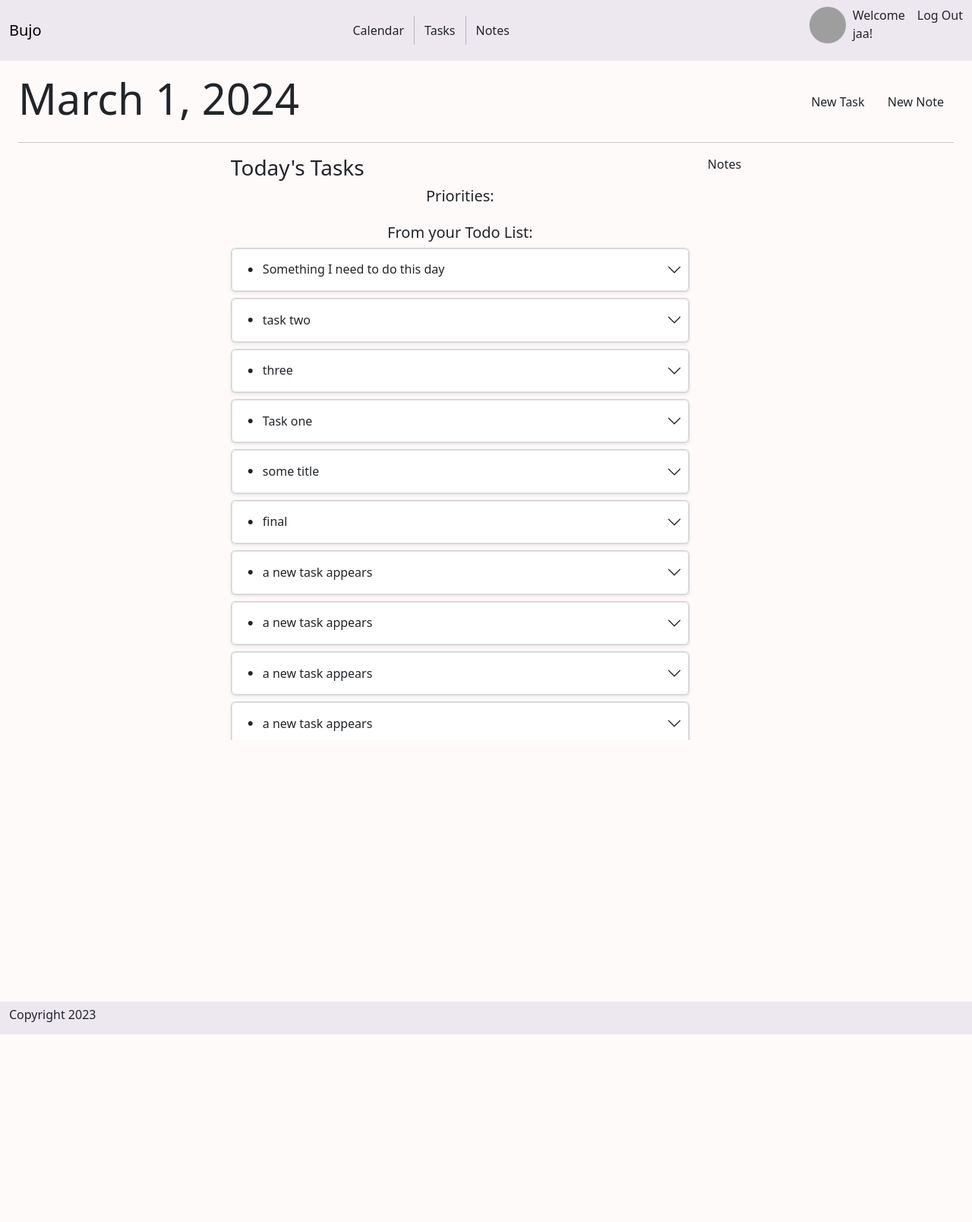
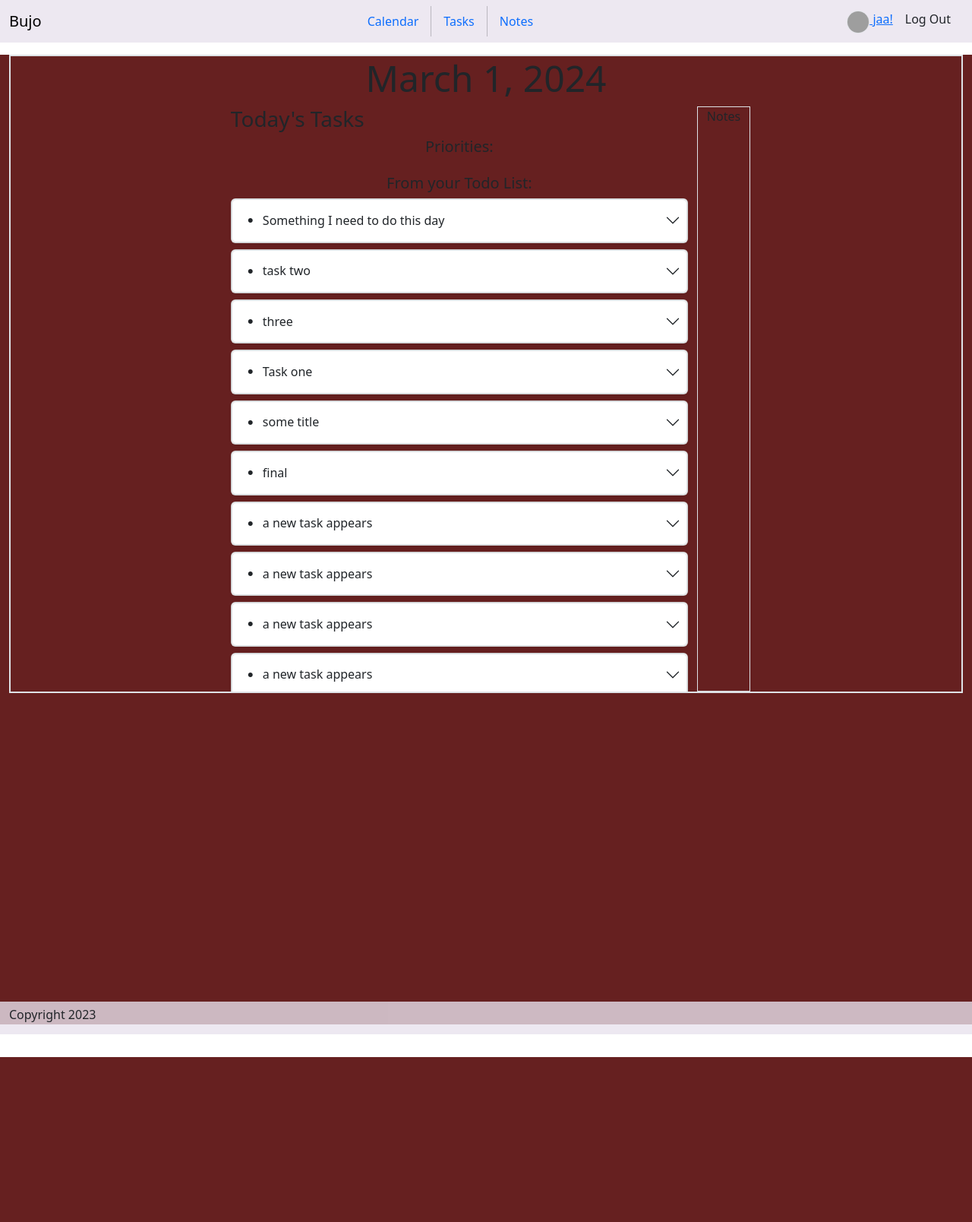
Before and after one commit to JaaliyahA/django_planner, a Django app: page /2024/3/1 in a window 1280 px wide. Shown: the whole page at 76% size. After the commit the page ends 1391 px from the top, so only its background shows below. Run offline with Django 4.2, Linux system fonts and the light colour scheme; a user stored in the database is signed in; data comes from the database, SQL or seed files in the repository; both versions use the stored data as it was after the commit; grey boxes are pictures that could not be loaded.

Commit message:
styling changes

```diff
--- a/planner/static/planner/styles.css
+++ b/planner/static/planner/styles.css
@@ -1,5 +1,9 @@
-.calendar {
-    width: 98%;
+ :root {
+     --app-height: 100vh
+ }
+
+ /* .calendar {
+
      margin: auto;
      font-size: 13px;
  }
@@ -10,19 +14,19 @@
  }
 
  .calendar th {
-    padding: 10px;
+
      text-align: center;
      font-size: 18px;
-}
+ } */
 
  .calendar td {
-    width: 200px;
+     /* max-width: 200px;
      height: 130px;
-    max-height: 100px;
+     max-height: 100px; */
      overflow: hidden;
      text-overflow: ellipsis;
      white-space: nowrap;
-    padding: 10px 0px 0px 5px;
+     /* padding: 10px 0px 0px 5px; */
  }
 
  .month {
@@ -34,8 +38,8 @@
  }
 
  .mainContent {
-    height: calc(100vh-85px);
-    background-color: #fffafa;
+     height: calc(100vh - 85px);
+     background-color: #662020;
  }
 
 
--- a/planner/templates/planner/day.html
+++ b/planner/templates/planner/day.html
@@ -3,20 +3,20 @@
 {% block main %}
 
 
-<div class="container-fluid mt-3">
-    <div class="row align-items-center justify-content-between">
-        <div class="col-auto">
-            <h1 class="display-4">{{date}}</h1>
+<div class="container-fluid mt-3 border border-2">
+    <div class="row">
+        <div class="col text-center">
+            <h1 class="display-5">{{date}}</h1>
         </div>
-        <div class="col-auto">
+        <!-- <div class="col">
             <a class="btn" href="{% url 'new_task' %}">New Task</a>
             <a class="btn" href="{% url 'new_note' %}">New Note</a>
-        </div>
+        </div> -->
 
     </div>
 
-    <hr class="mb-3">
-    <div class="row justify-content-center vh-100">
+
+    <div class="row justify-content-center">
         <div class="col-6">
             <h3>Today's Tasks</h3>
             <div class="row mb-3">
@@ -96,7 +96,7 @@
 
 
 
-        <div class="col-auto">
+        <div class="col-auto border border-1" style="max-height: 75vh;">
             <p>Notes</p>
             {% for note in notes %}
 
--- a/planner/templates/planner/layout.html
+++ b/planner/templates/planner/layout.html
@@ -18,50 +18,58 @@
 </head>
 
 <body class="">
-    <div class=" mainContent">
+    <div class="vh-100">
         <nav class="navbar sticky-top" style="background-color: #e9e2eec9;">
             <div class="container-fluid">
                 <a class="navbar-brand" href="{% url 'index' %}">Bujo</a>
                 {% if user.is_authenticated %}
-                <div class="d-flex justify-content-center align-items-center">
-                    <a class="btn" href="{% url 'calendar' %}">Calendar</a>
+                <ul class="nav">
+                    <li class="nav-item">
+                        <a class="nav-link" href="{% url 'calendar' %}">Calendar</a>
+                    </li>
                     <div class="vr"></div>
-                    <a class="btn" href="{% url 'taskList' %}">Tasks</a>
+                    <li class="nav-item">
+                        <a class="nav-link" href="{% url 'taskList' %}">Tasks</a>
+                    </li>
                     <div class="vr"></div>
-                    <a class="btn" href="{% url 'noteList' %}">Notes</a>
+                    <li class="nav-item">
+                        <a class="nav-link" href="{% url 'noteList' %}">Notes</a>
+                    </li>
+                </ul>
+
+
+                <div class="d-flex">
+                    <a class="nav-brand" href="{% url 'profile' %}">
+                        <img src="{{user.avatar.url}}" alt="User Avatar"
+                            class="d-inline-block align-text-top border rounded-circle" height="30" width="30">
+                        {{user.username}}!</a>
+                    <a class="mx-3 nav-link" href="{% url 'logout' %}">Log Out</a>
                 </div>
-                <div class="d-flex justify-content-between align-items-center">
-                    <div class="d-flex">
-                        <img src="{{user.avatar.url}}" alt="" class="border rounded-circle me-2" height="50" width="50">
-                        <p class="nav-text me-3">Welcome <a class="nav-link"
-                                href="{% url 'profile' %}">{{user.username}}!</a></p>
-                        <a class="nav-link" href="{% url 'logout' %}">Log Out</a>
-                    </div>
 
-                    {% else %}
+                {% else %}
+                <div class="">
                     <a class="nav-link me-2" href="{% url 'login' %}">Log In</a>
                     <a class="nav-link" href="{% url 'register' %}">Register</a>
-                    {% endif %}
+
                 </div>
+                {% endif %}
             </div>
         </nav>
 
         <main>
-            <div class="container-fluid mainContent ">
+            <div class="container-fluid mainContent">
                 {% block main %}
                 {% endblock %}
-
+            </div>
 
         </main>
         <nav class="navbar sticky-bottom" style="background-color: #e9e2eec9;">
             <div class="container-fluid">
                 <h6 class="nav-text">Copyright 2023</h6>
+            </div>
+        </nav>
+    </div>
 
-            </div>
-    </div>
-    </nav>
-    </div>
-    </div>
 </body>
 
 </html>
--- a/planner/views.py
+++ b/planner/views.py
@@ -6,10 +6,6 @@ import datetime
 from django.contrib.auth.decorators import login_required
 from .forms  import TaskForm, NoteForm, UserForm
 from django.db.models import Q
-
-
-# Create your views here.
-
 from django.contrib.auth import authenticate, login, logout
 from django.db import IntegrityError
 from django.http import HttpResponse, HttpResponseRedirect
@@ -21,18 +17,20 @@ from .models import User, ToDoList, Task, Note
 
 class CalendarView(ListView):
     model = Task
-    template_name = 'planner/index.html'
+    template_name = 'planner/calendar.html'
 
     def get_context_data(self, **kwargs):
         context = super().get_context_data(**kwargs)
 
         # use today's date for the calendar
         d = get_date(self.request.GET.get('month', None))
+        print(d)
 
         cal = Calendar(d.year, d.month)
 
         html_cal = cal.formatmonth(withyear=True)
         context['calendar'] = mark_safe(html_cal)
+        context['date'] = f'{MONTHS[d.month - 1]} {d.year}'
 
         context['prev_month'] = prev_month(d)
         context['next_month'] = next_month(d)
@@ -97,7 +95,7 @@ def daily(request, year, month, day):
     return render(request, "planner/day.html", {"date":date, "tasks": tasks, "notes": notes, "in_prog_tasks": in_progress_tasks })
 
 def index(request):
-    return render(request, "planner/home.html")
+    return render(request, "planner/index.html")
 
 def login_view(request):
     if request.method == "POST":
```
Also changed, not shown: planner/templates/planner/calendar.html (added, +35 -0 lines), planner/templates/planner/home.html (deleted, +0 -27 lines), planner/templates/planner/index.html (+14 -24 lines), planner/utils.py (+8 -7 lines), db.sqlite3. Lines whose indentation alone changed are shown as unchanged.
